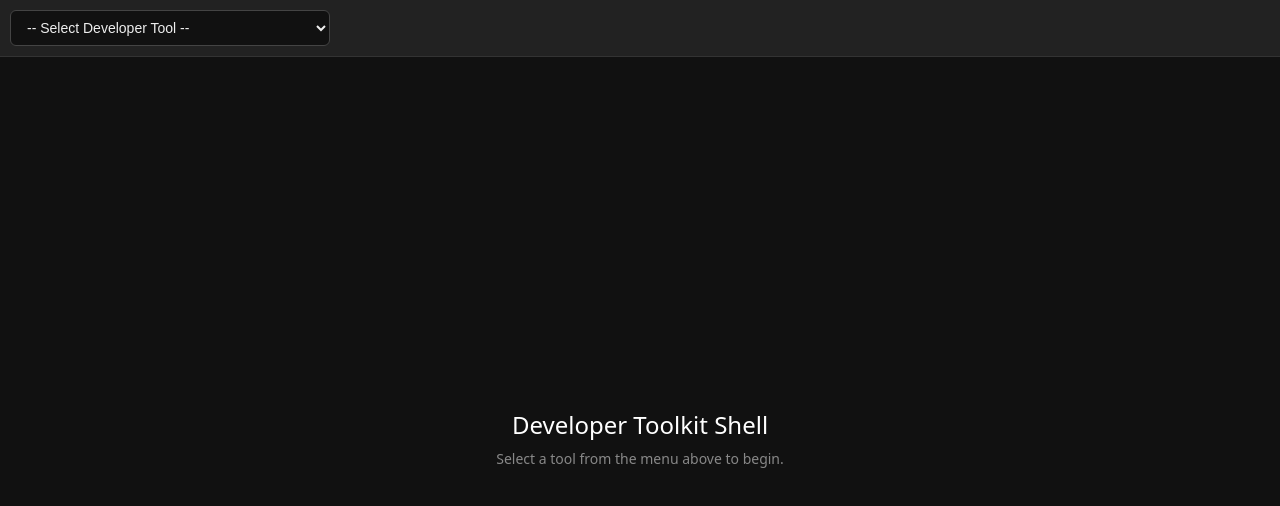
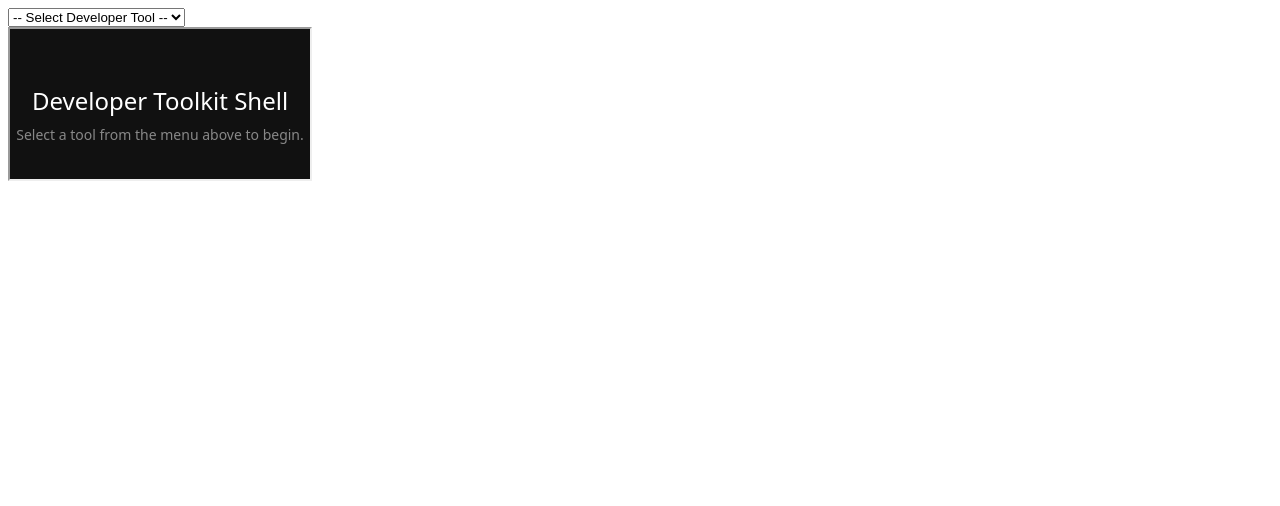
Before and after one commit to ONeill-Tek/Dev-in-Dev, a plain HTML site: page index.html in a window 1280 px wide. Drawn offline with Linux system fonts and the light colour scheme.

Commit message:
Update index.html

```diff
--- a/index.html
+++ b/index.html
@@ -1,72 +1,6 @@
-<!DOCTYPE html>
-<html lang="en">
-<head>
-  <meta charset="UTF-8">
-  <meta name="viewport" content="width=device-width, initial-scale=1.0">
-  <title>Dev/in/Dev</title>
-
-  <link rel="manifest" href="manifest.json">
-  <meta name="theme-color" content="#1e1e1e">
-  <link rel="icon" type="image/png" sizes="192x192" href="icon_192.png">
-  <link rel="icon" type="image/png" sizes="512x512" href="icon_512.png">
-  <link rel="apple-touch-icon" href="icon_512.png">
-
-  <style>
-    html, body {
-      margin: 0;
-      padding: 0;
-      height: 100%;
-      display: flex;
-      flex-direction: column;
-      background: #111;
-      font-family: system-ui, -apple-system, sans-serif;
-    }
-
-    header {
-      padding: 10px;
-      background: #222;
-      border-bottom: 1px solid #333;
-      flex-shrink: 0;
-    }
-
-    select {
-      background: #111;
-      color: #eee;
-      border: 1px solid #444;
-      padding: 8px 12px;
-      border-radius: 6px;
-      font-size: 14px;
-      width: 100%;
-      max-width: 320px;
-      outline: none;
-    }
-
-    select:focus {
-      border-color: #6366f1;
-    }
-
-    #tool-frame {
-      width: 100%;
-      flex: 1;
-      border: none;
-    }
-  </style>
-
-  <script>
-    if ('serviceWorker' in navigator) {
-      window.addEventListener('load', () => {
-        navigator.serviceWorker.register('sw.js')
-          .then(reg => console.log('SW Registered:', reg.scope))
-          .catch(err => console.error('SW Failed:', err));
-      });
-    }
-  </script>
-</head>
-<body>
-
 <header>
   <select id="tool-select">
-    <option value="" selected>-- Select Developer Tool --</option>
+    <option value="" disabled selected>-- Select Developer Tool --</option>
 
     <optgroup label="Core Utilities">
       <option value="DBedit.html">DB Manager</option>
@@ -84,10 +18,8 @@
   </select>
 </header>
 
-<!-- Clean iframe with no initial src or srcdoc attributes -->
 <iframe id="tool-frame"></iframe>
 
-<!-- Template stored in DOM, ignored by browser until cloned/read -->
 <template id="welcome-template">
   <!DOCTYPE html>
   <html>
@@ -121,31 +53,28 @@
   const toolFrame = document.getElementById('tool-frame');
   const welcomeTemplate = document.getElementById('welcome-template');
 
+  // 1. Initial Welcome View
   function renderWelcomeView() {
     toolFrame.removeAttribute('src');
     toolFrame.srcdoc = welcomeTemplate.innerHTML;
   }
 
-// Initial landing page
   renderWelcomeView();
 
+  // 2. Exact Dropdown Logic (Mirrors button attribute reading)
   if (toolSelect && toolFrame) {
-  toolSelect.addEventListener('change', (e) => {
-    const selectedFile = e.target.value;
+    toolSelect.addEventListener('change', () => {
+      // Pull value directly from selected option index to ensure clean string
+      const selectedOption = toolSelect.options[toolSelect.selectedIndex];
+      const targetSrc = selectedOption ? selectedOption.value : null;
 
-    if (selectedFile) {
-      // 1. Fully strip srcdoc to unlock the frame
+      if (targetSrc) {
+        // Strip srcdoc completely so the browser navigates .src cleanly
         toolFrame.removeAttribute('srcdoc');
-
-      // 2. Resolve relative path directly against current window/host location
-      const hostPath = window.location.href.substring(0, window.location.href.lastIndexOf('/') + 1);
-      toolFrame.src = hostPath + selectedFile;
+        toolFrame.src = targetSrc;
       } else {
         renderWelcomeView();
       }
     });
   }
 </script>
-
-</body>
-</html>
```
Lines whose indentation alone changed are shown as unchanged.
